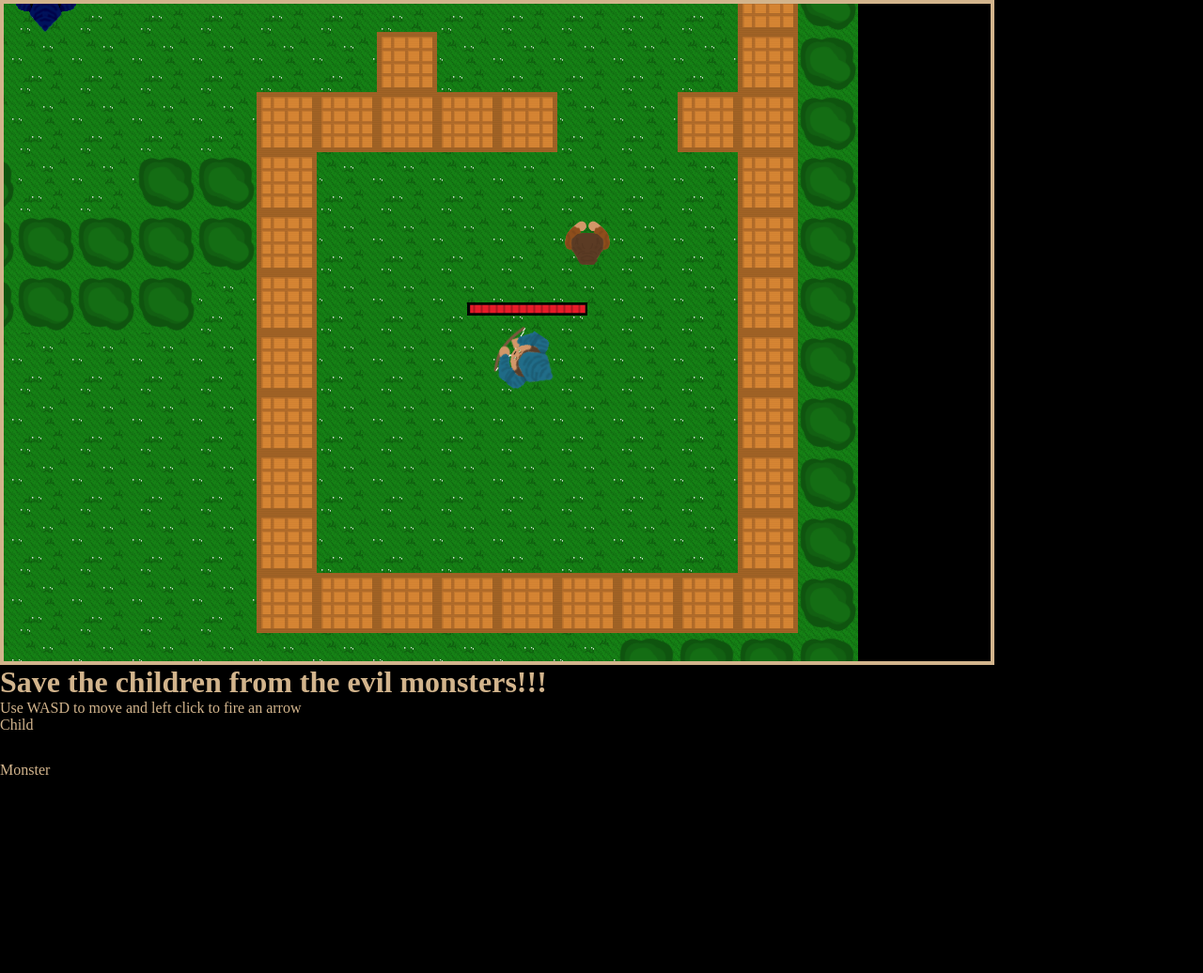
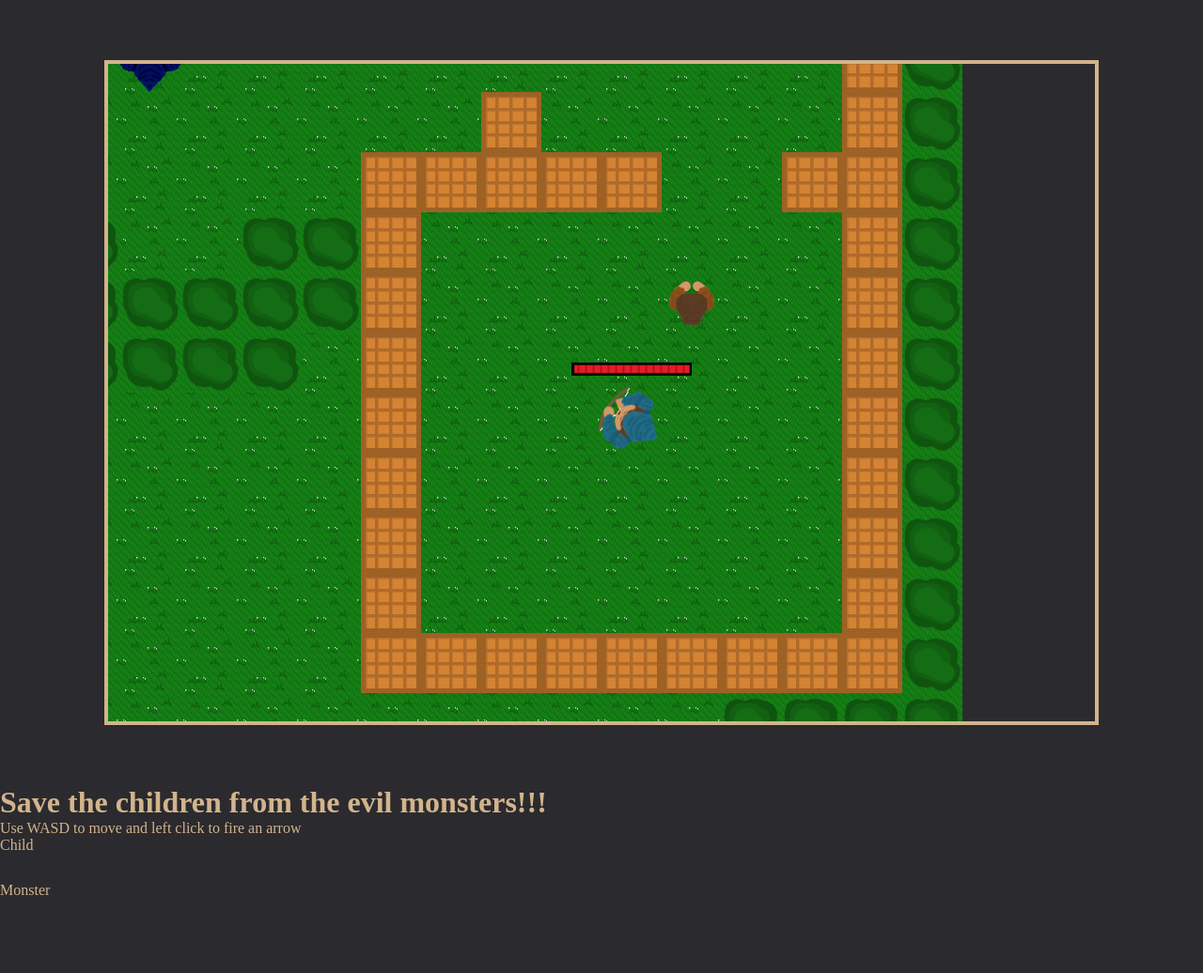
Before and after one commit to NepiMwewa/save-the-children-game, a plain HTML site: page src/SaveTheChildren.html in a window 1280 px wide. Shown: the whole page at 94% size. Before the commit the page ends 908 px from the top, so only its background shows below. Drawn offline with Linux system fonts and the light colour scheme.

Commit message:
Added margin and changed background color
Added margin so that the canvas would be centered in the browser, also changed the background color so that is looks better than pure black.

```diff
--- a/src/SaveTheChildren.html
+++ b/src/SaveTheChildren.html
@@ -9,12 +9,12 @@
 {
   padding: 0px;
   margin: 0px;
-  background-color: black;
+  background-color: #2b2a2e;
 }
 color
 {
 color: tan;
-background-color: black;
+background-color: #2b2a2e;
 }
 body
 {
@@ -27,7 +27,8 @@ body
 {
   width: 1050px;
   height: 700px;
-  background-color:  black;
+  margin: 5% auto;
+  background-color:  #2b2a2e;
   border: 4px solid tan;
 }
 #gameText
```
